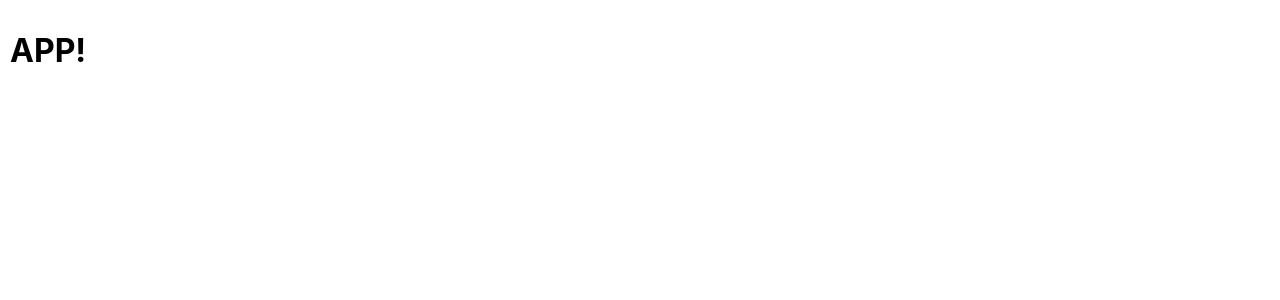
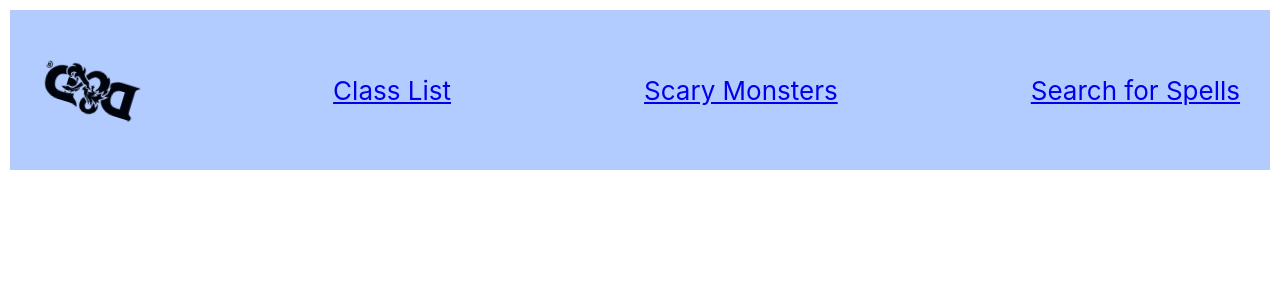
Before and after one commit to ndrewgallup/react-d-d, a React (Create React App) app: page / in a window 1280 px wide. Shown: the top 300 px of the page. Built offline with nearby package versions, Linux system fonts and the light colour scheme.

Commit message:
init classlist state

```diff
--- a/src/App.js
+++ b/src/App.js
@@ -1,5 +1,5 @@
 import {useState} from 'react';
-
+import NavBar from './components/NavBar/NavBar'
 import './App.css';
 
 function App(){
@@ -11,7 +11,7 @@ function App(){
 
   return (
     <>
-    <h1>APP!</h1>
+      <NavBar navItems={navItems}/>
     </>
   )
 }
```
Also changed, not shown: src/pages/ClassList/ClassList.jsx (+14 -0 lines), src/components/NavBar/NavBar.jsx (line endings or trailing spaces).
